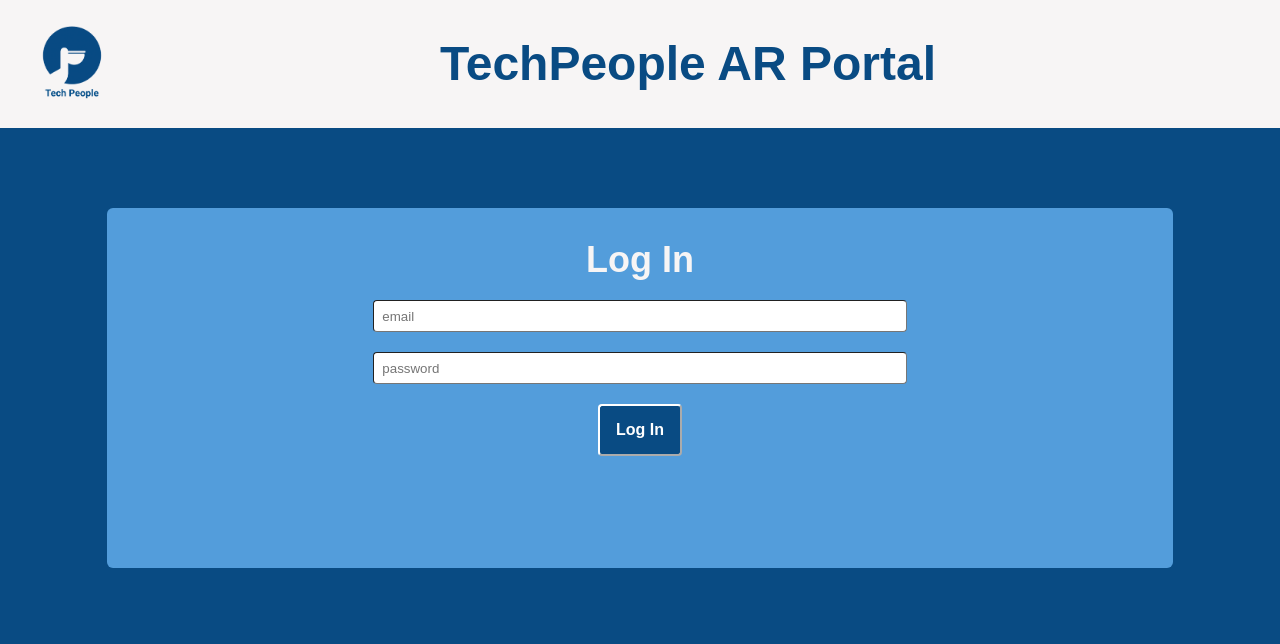
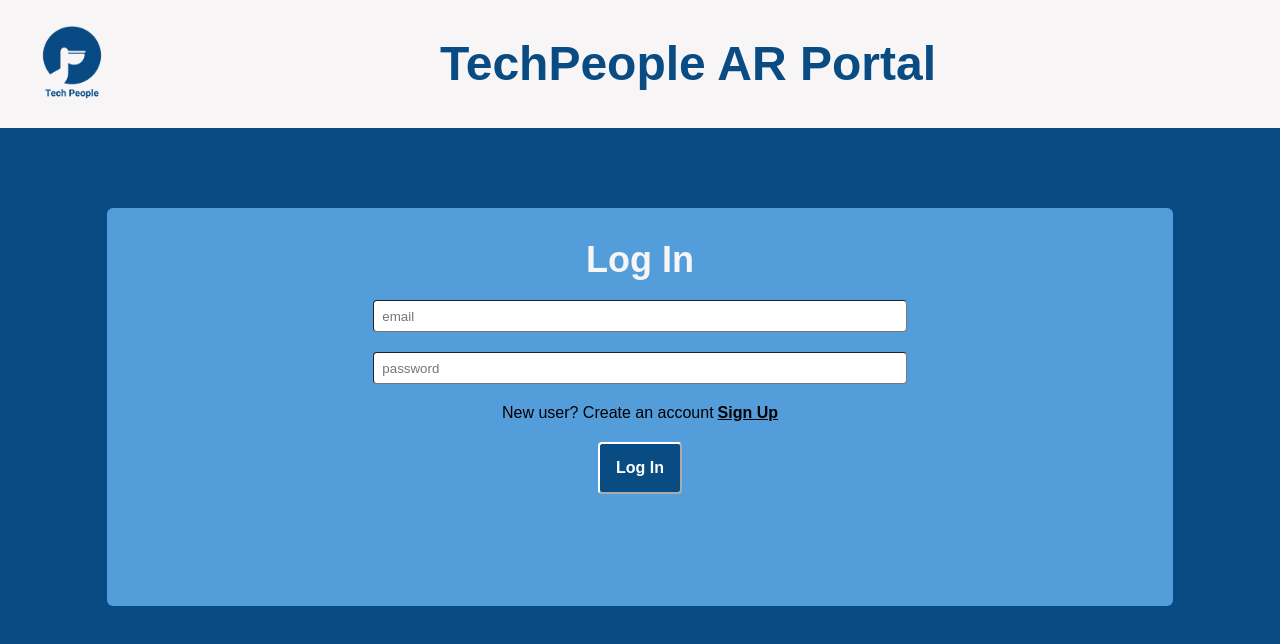
Before and after one commit to StrictName/TechPeopleARPortal, a React (Create React App) app in the folder arportal/: page /signin in a window 1280 px wide. Shown: the top 644 px of the page. Built offline with nearby package versions, Linux system fonts and the light colour scheme.

Commit message:
Updated input size

```diff
--- a/arportal/src/App.js
+++ b/arportal/src/App.js
@@ -12,10 +12,8 @@
     <div className="flex flex-col">
       <Router>
         <Routes>
-          <Route path="/signup" element={<SignUp />} />
+          <Route path="/" element={<SignUp />} />
           <Route path="/signin" element={<SignIn />} />
-          {/*
-          <Route path="/" element={<Login />} /> */}
           <Route path="/home" element={<Home />} />
         </Routes>
       </Router>
--- a/arportal/src/Components/Entry.js
+++ b/arportal/src/Components/Entry.js
@@ -59,10 +59,10 @@
         <div className="flex justify-between h-full flex-wrap">
           <input
             value={text}
-            className="bg-transparent outline-none border-none"
+            className="bg-transparent outline-none border-none w-4/5"
             onChange={(e) => handleTextChange(e)}
           />
-          <div className="mr-2">
+          <div className="w-1/5">
             <button
               onClick={() => updateEntry()}
               className="mr-2 rounded border-indigo-100 px-2 py-1 outline-none"
--- a/arportal/src/Components/SignIn.jsx
+++ b/arportal/src/Components/SignIn.jsx
@@ -37,7 +37,7 @@
 
   return (
     <div>
-      <Header/>
+      <Header />
       <div className="flex flex-col py-8 bg-[#539ddb]  w-10/12 items-center mx-auto mt-20 border-2 rounded-md">
         <h1 className="md:text-4xl sm:text-3xl text-xl mb-5 text-[#f7f5f5]">
           Log In
@@ -55,12 +55,26 @@
           type="password"
           className="w-1/2 mb-5 h-8 p-2 border rounded self-center"
         />
-          <button onClick={() => submitSignIn()} className="bg-[#094B83] hover:bg-[#f7f5f5] text-white hover:text-[#094B83] font-bold md:text-base text-xs md:py-3 md:px-4 py-2 px-3 rounded self-center border-white"> Log In</button>
+        <div className="flex gap-1">
+          <p className="mb-5">New user? Create an account </p>
+          <p
+            className="font-bold underline cursor-pointer"
+            onClick={() => navigate("/")}
+          >
+            Sign Up
+          </p>
+        </div>
+        <button
+          onClick={() => submitSignIn()}
+          className="bg-[#094B83] hover:bg-[#f7f5f5] text-white hover:text-[#094B83] font-bold md:text-base text-xs md:py-3 md:px-4 py-2 px-3 rounded self-center border-white"
+        >
+          {" "}
+          Log In
+        </button>
         {/* Success or failure message */}
 
-          <p className="m-5  md:text-base text-xs p-5" >{submitResponse}</p>
+        <p className="m-5  md:text-base text-xs p-5">{submitResponse}</p>
       </div>
-
     </div>
   );
 };
```
Lines whose indentation alone changed are shown as unchanged.
